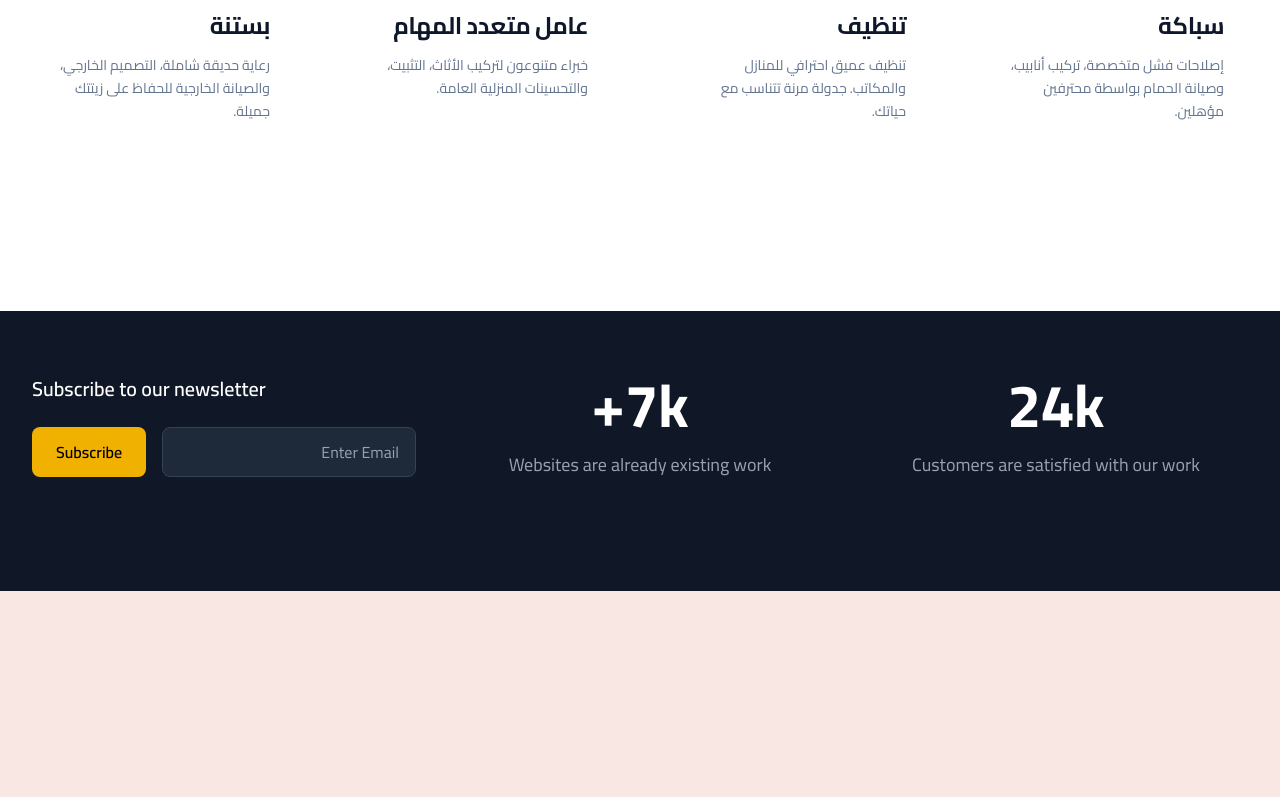
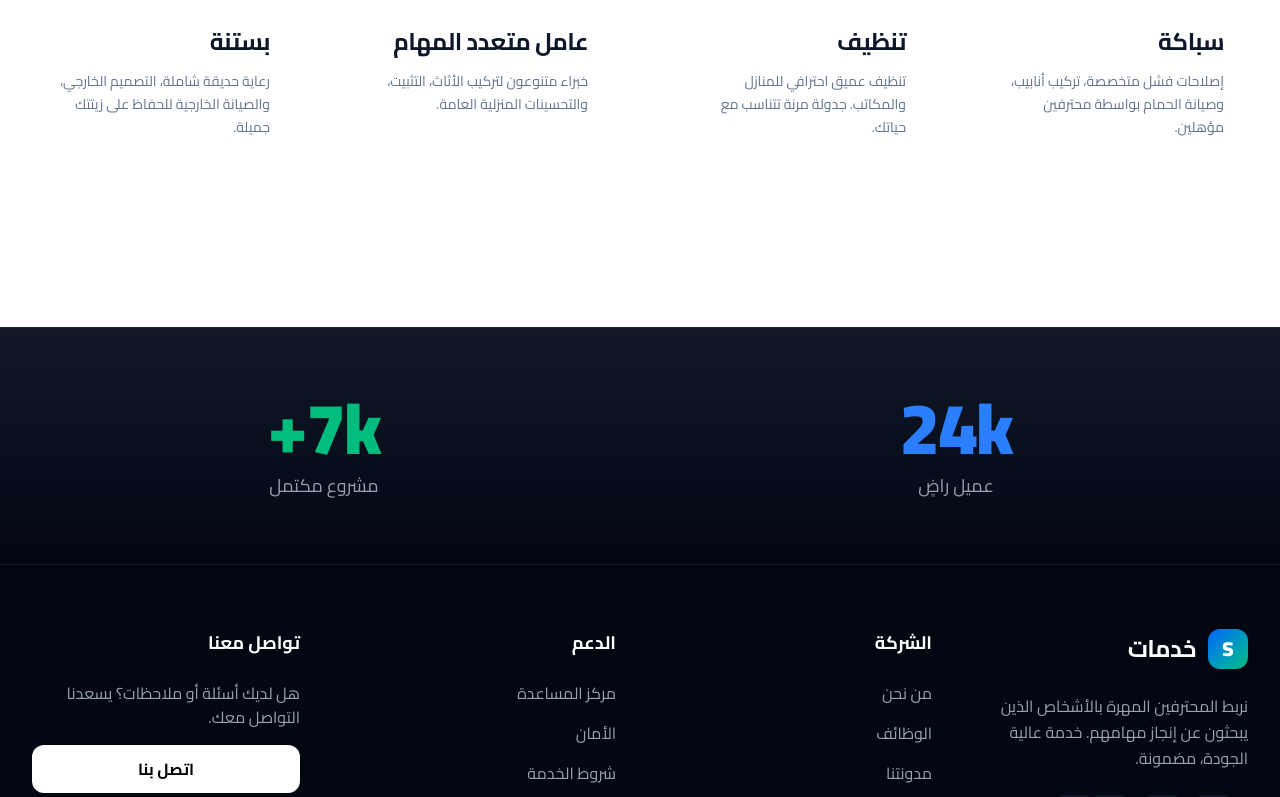
Before and after one commit to Yadev7/Multiservice-Frontend, a Next.js app: page / in a window 1280 px wide. Shown: the part 2000-2797 px from the top of the page. Before the commit the page ends 2591 px from the top, so only its background shows below. Built offline with nearby package versions, Linux system fonts and the light colour scheme; no server answers.

Commit message:
header-26022026

```diff
--- a/src/app/page.tsx
+++ b/src/app/page.tsx
@@ -1,4 +1,5 @@
 'use client';
+import ScrollToTop from '@/components/ScrollToTop';
 import Hero from '../components/Hero'
 import HowItWorks from '../components/HowItWorks'
 // import BecomeABoss from '../components/BecomeABoss'
@@ -18,6 +19,7 @@ export default function HomePage() {
       {/* <BecomeABoss /> */}
       {/* <Testimonials /> */}
       <Footer />
+      <ScrollToTop />
     </main>
   )
 }
--- a/src/components/Footer.tsx
+++ b/src/components/Footer.tsx
@@ -1,145 +1,138 @@
-'use client'; // Ensure client-side hooks work in app directory
-
+'use client';
 import { useState, useEffect } from 'react';
-// import Link from 'next/link';
+import Link from 'next/link';
 import CountUp from 'react-countup';
 import { useInView } from 'react-intersection-observer';
+import { Facebook, Twitter, Instagram, Linkedin, Globe } from 'lucide-react';
+import { useTranslation } from 'react-i18next';
 
 const Footer = () => {
-  const [email, setEmail] = useState('');
+  const { t } = useTranslation();
   const [startCounting, setStartCounting] = useState(false);
   const { ref, inView } = useInView({
-    triggerOnce: true, // Ensures the animation runs only once
-    threshold: 0.1, // Triggers the animation when 10% of the component is in view
+    triggerOnce: true,
+    threshold: 0.1,
   });
 
   useEffect(() => {
-    if (inView) {
-      setStartCounting(true);
-    }
+    if (inView) setStartCounting(true);
   }, [inView]);
 
-  const handleSubscribe = (e: React.FormEvent<HTMLFormElement>) => {
-    e.preventDefault();
-    console.log('Subscribe:', email);
-    // TODO: Replace with actual subscription logic (API call)
-  };
-
   return (
-    <footer className="bg-gray-900 text-white mb-0">
-      {/* Service Tags Section */}
-      {/* <div className="bg-gray-100 py-12">
+    <footer className="bg-gray-950 text-white border-t border-gray-800">
+      {/* Stats Section */}
+      <div ref={ref} className="bg-gradient-to-b from-gray-900 to-gray-950 py-16 border-b border-gray-800/50">
         <div className="max-w-7xl mx-auto px-4 sm:px-6 lg:px-8">
-          <div className="flex flex-wrap justify-center gap-4">
-            <span className="bg-blue-200 text-blue-800 px-4 py-2 rounded-full text-sm font-medium">IKEA Assembly</span>
-            <span className="bg-orange-200 text-orange-800 px-4 py-2 rounded-full text-sm font-medium">Lawn Care</span>
-            <span className="bg-purple-200 text-purple-800 px-4 py-2 rounded-full text-sm font-medium">Handyman</span>
-            <span className="bg-cyan-200 text-cyan-800 px-4 py-2 rounded-full text-sm font-medium">Help Moving</span>
-            <span className="bg-green-200 text-green-800 px-4 py-2 rounded-full text-sm font-medium">Yard Work</span>
-            <span className="bg-indigo-200 text-indigo-800 px-4 py-2 rounded-full text-sm font-medium">Cleaning</span>
-            <span className="bg-gray-200 text-gray-800 px-4 py-2 rounded-full text-sm font-medium">General Mounting</span>
-            <span className="bg-blue-200 text-blue-800 px-4 py-2 rounded-full text-sm font-medium">Babysitting</span>
-            <span className="bg-cyan-200 text-cyan-800 px-4 py-2 rounded-full text-sm font-medium">Bed Assembly</span>
-            <span className="bg-cyan-200 text-cyan-800 px-4 py-2 rounded-full text-sm font-medium">Hang Art</span>
-            <span className="bg-yellow-200 text-yellow-800 px-4 py-2 rounded-full text-sm font-medium">Shelf & Furniture Repair</span>
-            <span className="bg-cyan-200 text-cyan-800 px-4 py-2 rounded-full text-sm font-medium">Shelf Mounting</span>
-            <span className="bg-purple-200 text-purple-800 px-4 py-2 rounded-full text-sm font-medium">Renovation</span>
-            <span className="bg-gray-200 text-gray-800 px-4 py-2 rounded-full text-sm font-medium">In-Home Furniture Movers</span>
-            <span className="bg-gray-200 text-gray-800 px-4 py-2 rounded-full text-sm font-medium">TV Mounting</span>
+          <div className="grid grid-cols-1 md:grid-cols-2 gap-12 text-center">
+            <div className="space-y-2">
+              <div className="text-5xl lg:text-7xl font-extrabold text-blue-500 tracking-tight">
+                {startCounting && <CountUp end={24} duration={2.5} suffix="k" />}
+              </div>
+              <p className="text-gray-400 text-lg font-medium">{t('footer.stats.customers')}</p>
+            </div>
+            <div className="space-y-2">
+              <div className="text-5xl lg:text-7xl font-extrabold text-emerald-500 tracking-tight">
+                {startCounting && <CountUp end={7} duration={2.5} suffix="k+" />}
+              </div>
+              <p className="text-gray-400 text-lg font-medium">{t('footer.stats.projects')}</p>
+            </div>
           </div>
         </div>
-      </div> */}
+      </div>
 
-      {/* Main Footer */}
-      <div className="bg-gray-900 py-16">
-        <div className="max-w-7xl mx-auto px-4 sm:px-6 lg:px-8">
-          {/* Navigation Links */}
-          {/* <div className="flex justify-center mb-12">
-            <div className="flex flex-wrap justify-center gap-8">
-              <Link href="/" className="bg-pink-600 text-white px-4 py-2 rounded-lg hover:bg-pink-700 transition-colors">Home</Link>
-              <Link href="/about" className="bg-blue-600 text-white px-4 py-2 rounded-lg hover:bg-blue-700 transition-colors">About Us</Link>
-              <Link href="/faq" className="bg-orange-600 text-white px-4 py-2 rounded-lg hover:bg-orange-700 transition-colors">FAQ</Link>
+      {/* Main Footer Content */}
+      <div className="max-w-7xl mx-auto px-4 sm:px-6 lg:px-8 py-16">
+        <div className="grid grid-cols-1 md:grid-cols-2 lg:grid-cols-4 gap-12">
 
-              <div className="flex items-center mx-8">
-                <div className="w-8 h-8 bg-gradient-to-r from-blue-500 to-green-500 rounded-lg flex items-center justify-center mr-2">
-                  <span className="text-white font-bold text-lg">S</span>
-                </div>
-                <span className="text-xl font-bold">Servibe</span>
+          {/* Column 1: Brand & Bio */}
+          <div className="col-span-1 lg:col-span-1 space-y-6">
+            <div className="flex items-center group cursor-pointer">
+              <div className="w-10 h-10 bg-gradient-to-br from-blue-600 to-emerald-500 rounded-xl flex items-center justify-center shadow-lg group-hover:rotate-12 transition-transform">
+                <span className="text-white font-black text-xl">S</span>
               </div>
+              {/* Used ms-3 instead of ml-3 for RTL compatibility */}
+              <span className="ms-3 text-2xl font-bold tracking-tight">{t('footer.brand.name')}</span>
+            </div>
+            <p className="text-gray-400 leading-relaxed">
+              {t('footer.brand.description')}
+            </p>
+            <div className="flex space-x-4 rtl:space-x-reverse">
+              <SocialIcon icon={<Facebook size={20} />} />
+              <SocialIcon icon={<Twitter size={20} />} />
+              <SocialIcon icon={<Instagram size={20} />} />
+              <SocialIcon icon={<Linkedin size={20} />} />
+            </div>
+          </div>
 
-              <Link href="/find-work" className="bg-red-600 text-white px-4 py-2 rounded-lg hover:bg-red-700 transition-colors">Find Work</Link>
-              <Link href="/blog" className="bg-teal-600 text-white px-4 py-2 rounded-lg hover:bg-teal-700 transition-colors">Blog</Link>
-              <Link href="/contact" className="bg-purple-600 text-white px-4 py-2 rounded-lg hover:bg-purple-700 transition-colors">Contact Us</Link>
-            </div>
-          </div> */}
+          {/* Column 2: Quick Links */}
+          <div>
+            <h4 className="text-lg font-bold mb-6 text-white">{t('footer.columns.company')}</h4>
+            <ul className="space-y-4">
+              <FooterLink href="/about">{t('footer.links.about')}</FooterLink>
+              <FooterLink href="/careers">{t('footer.links.careers')}</FooterLink>
+              <FooterLink href="/blog">{t('footer.links.blog')}</FooterLink>
+              <FooterLink href="/press">{t('footer.links.press')}</FooterLink>
+            </ul>
+          </div>
 
-          {/* Stats + Newsletter */}
-<div ref={ref}>
-      {/* Stats + Newsletter */}
-      <div className="grid grid-cols-1 lg:grid-cols-3 gap-8 mb-12">
-        <div className="text-center">
-          <div className="text-5xl lg:text-6xl font-bold mb-4">
-            {startCounting && <CountUp end={24} duration={2.75} suffix="k" />}
+          {/* Column 3: Support */}
+          <div>
+            <h4 className="text-lg font-bold mb-6 text-white">{t('footer.columns.support')}</h4>
+            <ul className="space-y-4">
+              <FooterLink href="/faq">{t('footer.links.faq')}</FooterLink>
+              <FooterLink href="/safety">{t('footer.links.safety')}</FooterLink>
+              <FooterLink href="/terms">{t('footer.links.terms')}</FooterLink>
+              <FooterLink href="/privacy">{t('footer.links.privacy')}</FooterLink>
+            </ul>
           </div>
-          <p className="text-gray-400 text-lg">Customers are satisfied with our work</p>
-        </div>
-        <div className="text-center">
-          <div className="text-5xl lg:text-6xl font-bold mb-4">
-            {startCounting && <CountUp end={7} duration={2.75} suffix="k+" />}
+
+          {/* Column 4: Contact/CTA */}
+          <div>
+            <h4 className="text-lg font-bold mb-6 text-white">{t('footer.columns.getInTouch')}</h4>
+            <p className="text-gray-400 mb-4">{t('footer.contact.text')}</p>
+            <Link
+              href="/contact"
+              className="inline-block w-full py-3 px-6 text-center rounded-xl bg-white text-black font-bold hover:bg-gray-200 transition-colors"
+            >
+              {t('footer.contact.button')}
+            </Link>
           </div>
-          <p className="text-gray-400 text-lg">Websites are already existing work</p>
-        </div>
-        <div className="text-center lg:text-left">
-          <h3 className="text-xl font-semibold mb-6">Subscribe to our newsletter</h3>
-          <form onSubmit={handleSubscribe} className="flex flex-col sm:flex-row gap-4">
-            <input
-              type="email"
-              value={email}
-              onChange={(e) => setEmail(e.target.value)}
-              placeholder="Enter Email"
-              className="flex-1 px-4 py-3 bg-gray-800 border border-gray-700 rounded-lg text-white placeholder-gray-400 focus:outline-none focus:border-blue-500"
-              required
-            />
-            <button
-              type="submit"
-              className="bg-yellow-500 text-black px-6 py-3 rounded-lg font-semibold hover:bg-yellow-400 transition-colors"
-            >
-              Subscribe
-            </button>
-          </form>
         </div>
       </div>
-    </div>
 
-          {/* <div className="border-t border-gray-800 pt-8">
-            <div className="flex flex-col lg:flex-row justify-between items-center">
-              <div className="mb-4 lg:mb-0">
-                <span className="text-gray-400">Designed By </span>
-                <a href="#" className="bg-yellow-500 text-black px-3 py-1 rounded text-sm font-semibold hover:bg-yellow-400 transition-colors">Pixelab</a>
-              </div>
-
-              <div className="flex space-x-4 mb-4 lg:mb-0">
-                <a href="#" className="w-10 h-10 bg-pink-600 rounded-lg flex items-center justify-center hover:bg-pink-700 transition-colors">
-                  <span className="text-white font-bold">f</span>
-                </a>
-                <a href="#" className="w-10 h-10 bg-teal-600 rounded-lg flex items-center justify-center hover:bg-teal-700 transition-colors">
-                  <span className="text-white font-bold">t</span>
-                </a>
-                <a href="#" className="w-10 h-10 bg-pink-600 rounded-lg flex items-center justify-center hover:bg-pink-700 transition-colors">
-                  <span className="text-white font-bold">i</span>
-                </a>
-              </div>
-
-              <div className="text-gray-400">
-                Copyright © 2025 Servibe
-              </div>
-            </div>
-          </div> */}
-
+      {/* Bottom Copyright Bar */}
+      <div className="bg-black/50 py-8 border-t border-gray-900">
+        <div className="max-w-7xl mx-auto px-4 sm:px-6 lg:px-8 flex flex-col md:flex-row justify-between items-center gap-4">
+          <p className="text-gray-500 text-sm text-center">
+            © {new Date().getFullYear()} {t('footer.brand.name')} {t('footer.bottom.rights')}
+            <Link href="https://newdevmaroc.com/" className="text-white text-bold">
+              New Dev Maroc
+            </Link>
+          </p>
+          <div className="flex items-center space-x-6 text-gray-500 text-sm rtl:space-x-reverse">
+            <span className="flex items-center gap-1 hover:text-white cursor-pointer transition-colors">
+              <Globe size={14} /> {t('footer.bottom.language')}
+            </span>
+          </div>
         </div>
       </div>
     </footer>
-  )
+  );
 };
 
+// Helper Components
+const FooterLink = ({ href, children }: { href: string; children: React.ReactNode }) => (
+  <li>
+    <Link href={href} className="text-gray-400 hover:text-blue-400 transition-colors duration-200">
+      {children}
+    </Link>
+  </li>
+);
+
+const SocialIcon = ({ icon }: { icon: React.ReactNode }) => (
+  <button className="p-2 bg-gray-900 rounded-lg text-gray-400 hover:bg-blue-600 hover:text-white transition-all duration-300">
+    {icon}
+  </button>
+);
+
 export default Footer;
--- a/src/components/Hero.tsx
+++ b/src/components/Hero.tsx
@@ -131,12 +131,6 @@ export default function HeroSection() {
                 </p>
 
                 <div className="mt-6 pt-6 border-t border-gray-100 dark:border-gray-800 flex justify-between items-center">
-                  <div className="flex flex-col">
-                    <span className="text-[10px] uppercase tracking-widest text-gray-400 font-bold">{t('status')}</span>
-                    <span className="text-green-500 font-bold flex items-center gap-1">
-                      Online
-                    </span>
-                  </div>
                   <div className="px-4 py-2 bg-indigo-50 dark:bg-indigo-900/30 text-indigo-600 dark:text-indigo-400 rounded-lg font-bold text-xs">
                     {t('hero.verified_pro')}
                   </div>
--- a/src/i18n/ar.json
+++ b/src/i18n/ar.json
@@ -137,24 +137,23 @@
       "gardening_description": "رعاية حديقة شاملة، التصميم الخارجي، والصيانة الخارجية للحفاظ على زيتتك جميلة."
     }
   },
-   "members": {
+  "members": {
     "add_member": "اضف مهني",
     "pros": "المهنين"
-
   },
-    "contact": {
-    "write_us" : "اكتب لنا",
-    "instruction" : "لن يتم نشر عنوان بريدك الإلكتروني. الحقول المطلوبة مُشار إليها بـ",
+  "contact": {
+    "write_us": "اكتب لنا",
+    "instruction": "لن يتم نشر عنوان بريدك الإلكتروني. الحقول المطلوبة مُشار إليها بـ",
     "name": "اسمك *",
     "email": "البريد الإلكتروني *",
     "object": "الموضوع *",
-    "message":"اترك رسالة *",
+    "message": "اترك رسالة *",
     "button": "ارسال",
-    "placeholder" : {
-      "name":"اسمك *",
-      "email":"البريد الإلكتروني *",
-      "subject":"موضوع رسالتك",
-      "message":"كيف يمكننا مساعدتك ؟"
+    "placeholder": {
+      "name": "اسمك *",
+      "email": "البريد الإلكتروني *",
+      "subject": "موضوع رسالتك",
+      "message": "كيف يمكننا مساعدتك ؟"
     }
   },
   "about": {
@@ -164,7 +163,7 @@
     },
     "mission": {
       "title": "مهمتنا",
-      "p1": "في منصة خدمات، نؤمن بأن العثور على محترف مؤهل لا ينبغي أن يكون أمراً صعباً. سواء كنت بحاجة إلى كهربائي في فاس، أو مبرمج، أو خدمة تنظيف، منصتنا تسهل عليك عملية التواصل.",
+      "p1": "في منصة خدمات، نؤمن بأن العثور على محترف مؤهل لا ينبغي أن يكون أمراً صعباً. سواء كنت بحاجة إلى كهربائي في فاس، أو سباك, أو خدمة تنظيف، منصتنا تسهل عليك عملية التواصل.",
       "p2": "نحن نعمل على رقمنة قطاع الخدمات في المغرب عبر توفير واجهة احترافية لمزودي الخدمات لتطوير نشاطهم، وحلول آمنة وسريعة للزبناء.",
       "stats": {
         "services": "خدمة",
@@ -192,5 +191,39 @@
       "findBtn": "ابحث عن خدمة",
       "becomeBtn": "كن مزود خدمة"
     }
+  },
+
+  "footer": {
+    "stats": {
+      "customers": "عميل راضٍ",
+      "projects": "مشروع مكتمل"
+    },
+    "brand": {
+      "name": "خدمات",
+      "description": "نربط المحترفين المهرة بالأشخاص الذين يبحثون عن إنجاز مهامهم. خدمة عالية الجودة، مضمونة."
+    },
+    "columns": {
+      "company": "الشركة",
+      "support": "الدعم",
+      "getInTouch": "تواصل معنا"
+    },
+    "links": {
+      "about": "من نحن",
+      "careers": "الوظائف",
+      "blog": "مدونتنا",
+      "press": "الصحافة",
+      "faq": "مركز المساعدة",
+      "safety": "الأمان",
+      "terms": "شروط الخدمة",
+      "privacy": "سياسة الخصوصية"
+    },
+    "contact": {
+      "text": "هل لديك أسئلة أو ملاحظات؟ يسعدنا التواصل معك.",
+      "button": "اتصل بنا"
+    },
+    "bottom": {
+      "rights": "جميع الحقوق محفوظة. صُنع من طرف ",
+      "language": "العربية"
+    }
   }
 }
--- a/src/i18n/en.json
+++ b/src/i18n/en.json
@@ -51,7 +51,6 @@
     "reports": "Reports",
     "logout": "Logout",
     "profile": "Profile"
-
   },
   "sign_in": {
     "title": "Sign In to Your Account",
@@ -141,18 +140,18 @@
     "pros": "Professionals"
   },
   "contact": {
-    "write_us" : "Write Us",
-    "instruction" : "Your email address will not be published. Required fields are indicated by",
+    "write_us": "Write Us",
+    "instruction": "Your email address will not be published. Required fields are indicated by",
     "name": "Your Name*",
     "email": "Email *",
     "object": "Objet *",
     "message": "Your Message *",
     "button": "Send",
     "placeholder": {
-     "name": "Your Name",
-     "email": "Your Email",
-     "subject": "Subject of your message",
-     "message": "How we can help you ?"
+      "name": "Your Name",
+      "email": "Your Email",
+      "subject": "Subject of your message",
+      "message": "How we can help you ?"
     }
   },
   "about": {
@@ -162,7 +161,7 @@
     },
     "mission": {
       "title": "Our Mission",
-      "p1": "At Khadamat, we believe that finding a qualified professional shouldn't be an uphill battle. Whether you need an electrician in Fes, a developer, or a cleaning service, our platform simplifies the connection.",
+      "p1": "At Khadamat, we believe that finding a qualified professional shouldn't be an uphill battle. Whether you need an electrician in Fes, a plomber, or a cleaning service, our platform simplifies the connection.",
       "p2": "We are digitalizing the service sector in Morocco by offering providers a professional showcase to grow their business, and customers a secure and fast solution.",
       "stats": {
         "services": "Services",
@@ -190,5 +189,39 @@
       "findBtn": "Find a Service",
       "becomeBtn": "Become a Provider"
     }
+  },
+
+  "footer": {
+    "stats": {
+      "customers": "Satisfied Customers",
+      "projects": "Projects Completed"
+    },
+    "brand": {
+      "name": "Khadamat",
+      "description": "Connecting skilled professionals with people who need to get things done. Quality service, guaranteed."
+    },
+    "columns": {
+      "company": "Company",
+      "support": "Support",
+      "getInTouch": "Get in Touch"
+    },
+    "links": {
+      "about": "About Us",
+      "careers": "Careers",
+      "blog": "Our Blog",
+      "press": "Press",
+      "faq": "Help Center",
+      "safety": "Safety",
+      "terms": "Terms of Service",
+      "privacy": "Privacy Policy"
+    },
+    "contact": {
+      "text": "Questions or feedback? We’d love to hear from you.",
+      "button": "Contact Us"
+    },
+    "bottom": {
+      "rights": "All rights reserved. Made By ",
+      "language": "English (US)"
+    }
   }
 }
--- a/src/i18n/fr.json
+++ b/src/i18n/fr.json
@@ -141,24 +141,23 @@
       "gardening_description": "Entretien complet de la pelouse, aménagement paysager et maintenance extérieure pour garder votre jardin magnifique."
     }
   },
-   "members": {
+  "members": {
     "add_member": "Ajouter Un Membre",
     "pros": "Professionnels"
-
   },
-    "contact": {
-    "write_us" : "Ecrivez-nous",
-    "instruction" : "Votre adresse email ne sera pas publiée. Les champs requis sont indiqués par",
+  "contact": {
+    "write_us": "Ecrivez-nous",
+    "instruction": "Votre adresse email ne sera pas publiée. Les champs requis sont indiqués par",
     "name": "Votre Nom*",
     "email": "Adresse Email *",
     "object": "Objet *",
-    "message":"Votre Message *",
+    "message": "Votre Message *",
     "button": "Envoyer",
     "placeholder": {
-      "name":"Votre Nom",
-      "email":"Votre Email",
+      "name": "Votre Nom",
+      "email": "Votre Email",
       "subject": "Sujet de votre message",
-      "message":"Comment pouvons-nous vous aider ?"
+      "message": "Comment pouvons-nous vous aider ?"
     }
   },
   "about": {
@@ -168,7 +167,7 @@
     },
     "mission": {
       "title": "Notre Mission",
-      "p1": "Chez Khadamat, nous croyons que trouver un professionnel qualifié ne devrait pas être un parcours du combattant. Que vous ayez besoin d'un électricien à Fès, d'un développeur ou d'un service de nettoyage, notre plateforme simplifie la mise en relation.",
+      "p1": "Chez Khadamat, nous croyons que trouver un professionnel qualifié ne devrait pas être un parcours du combattant. Que vous ayez besoin d'un électricien à Fès, d'un plombier ou d'un service de nettoyage, notre plateforme simplifie la mise en relation.",
       "p2": "Nous digitalisons le secteur des services au Maroc en offrant aux prestataires (Providers) une vitrine professionnelle pour développer leur activité, et aux clients une solution sécurisée et rapide.",
       "stats": {
         "services": "Services",
@@ -196,8 +195,39 @@
       "findBtn": "Trouver un service",
       "becomeBtn": "Devenir Prestataire"
     }
+  },
+
+  "footer": {
+    "stats": {
+      "customers": "Clients Satisfaits",
+      "projects": "Projets Terminés"
+    },
+    "brand": {
+      "name": "Khadamat",
+      "description": "Connecter des professionnels qualifiés avec des personnes qui ont besoin de faire avancer leurs projets. Qualité garantie."
+    },
+    "columns": {
+      "company": "Entreprise",
+      "support": "Support",
+      "getInTouch": "Contactez-nous"
+    },
+    "links": {
+      "about": "À propos",
+      "careers": "Carrières",
+      "blog": "Notre Blog",
+      "press": "Presse",
+      "faq": "Centre d'aide",
+      "safety": "Sécurité",
+      "terms": "Conditions d'utilisation",
+      "privacy": "Politique de confidentialité"
+    },
+    "contact": {
+      "text": "Des questions ou des commentaires ? Nous aimerions avoir de vos nouvelles.",
+      "button": "Contactez-nous"
+    },
+    "bottom": {
+      "rights": "Tous droits réservés. Fait par ",
+      "language": "Français"
+    }
   }
-
-
-
 }
```
Also changed, not shown: src/components/Header.tsx (+84 -142 lines), src/components/ScrollToTop.tsx (added, +44 -0 lines).
